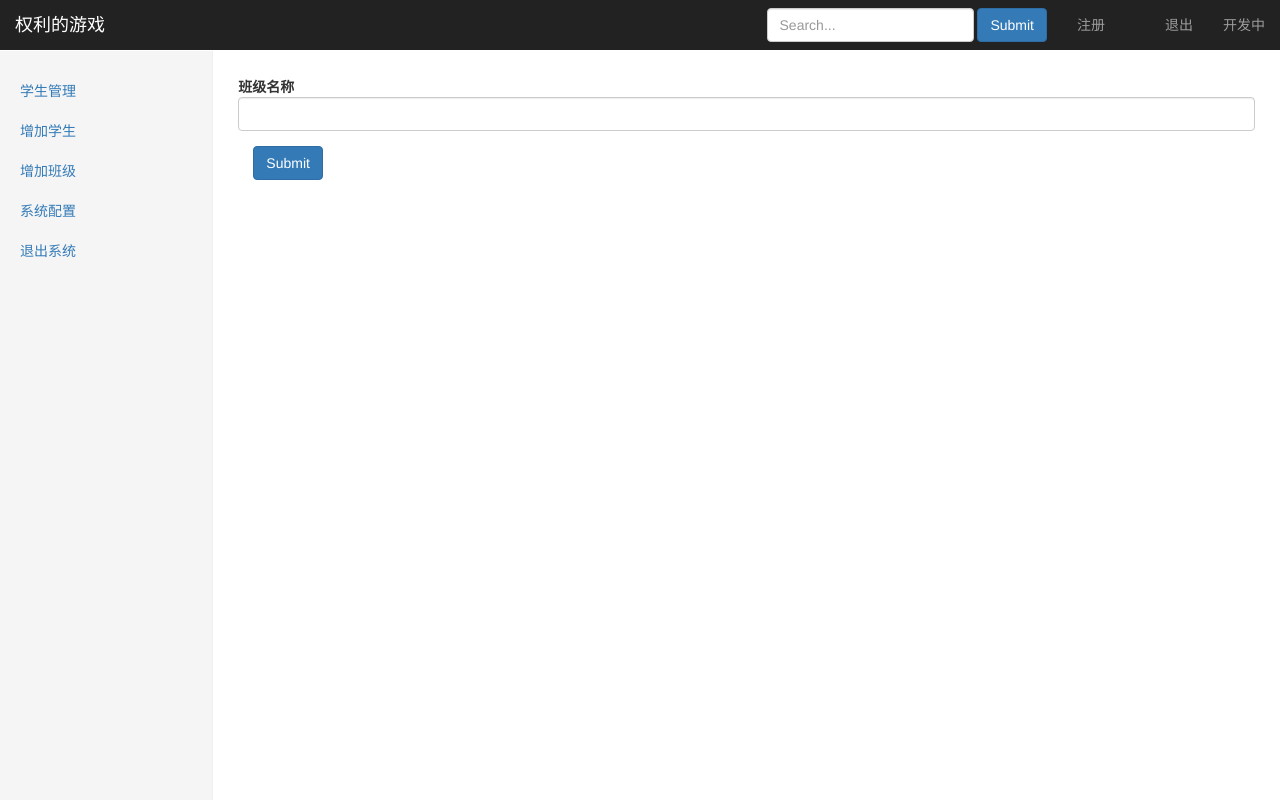
After one commit to z991/Stuent_Manage_Systerm, a Django app: template django1703zz/day5/templates/stumanage/class_add.html in a window 1280 px wide. The commit adds this page. Run offline with Django 3.2, Linux system fonts and the light colour scheme; the template is opened without the code that fills it, so the values that code supplies are empty; some libraries are stand-ins or nearby versions.

Commit message:
增加新增班级功能

```diff
--- a/django1703zz/day5/day5/__init__.py
+++ b/django1703zz/day5/day5/__init__.py
@@ -0,0 +1,5 @@
+from __future__ import absolute_import, unicode_literals
+import pymysql
+
+
+pymysql.install_as_MySQLdb()
--- a/django1703zz/day5/day5/urls.py
+++ b/django1703zz/day5/day5/urls.py
@@ -11,6 +11,7 @@ urlpatterns = [
     url(r'^$',views.index,name='index'),
     url(r'^stu_del/$',views.stu_del,name='stu_del'),
     url(r'^stu_add/$',views.stu_add,name='stu_add'),
+    url(r'^cls_add/$',views.cls_add,name='cls_add'),
     url(r'^stu_edit/$',views.stu_edit,name='stu_edit'),
     url(r'^login/$',views.login,name='login'),
     url(r'^logout/$',views.logout,name='logout'),
--- a/django1703zz/day5/stumanage/admin.py
+++ b/django1703zz/day5/stumanage/admin.py
@@ -1,5 +1,5 @@
 from django.contrib import admin
-import models
+from stumanage import models
 # Register your models here.
 admin.site.register(models.Student)
 
--- a/django1703zz/day5/stumanage/models.py
+++ b/django1703zz/day5/stumanage/models.py
@@ -11,9 +11,6 @@ class Student(models.Model):
     add_date=models.DateTimeField(verbose_name='添加时间',auto_now_add=True)
     cls=models.ForeignKey('Class')
     avatar=models.ImageField(verbose_name='头像',upload_to='avatar/',default='avatar/default.jpg')
-
-
-
 
     #内部类 对表
     def __unicode__(self):
--- /dev/null
+++ b/django1703zz/day5/templates/stumanage/class_add.html
@@ -0,0 +1,19 @@
+{% extends 'stumanage/base.html' %}
+
+{% block main %}
+<form class="form-horizontal" action="" method="post" enctype="multipart/form-data">
+    <div class="form-group">
+        <label class="control-label" col-sm-2>班级名称</label>
+        <div class="clo-sm-6">
+           <input class="form-control" type="text" name="cls_name" value="{{ cls.name }}">
+        </div>
+        <div >
+            <span style="color: red">{{ error }}</span>
+        </div>
+    </div>
+        <input class="btn btn-primary" type="submit">
+    </div>
+</form>
+
+
+{% endblock %}
--- a/django1703zz/day5/templates/stumanage/menu.html
+++ b/django1703zz/day5/templates/stumanage/menu.html
@@ -1,7 +1,8 @@
         <div class="col-sm-3 col-md-2 sidebar">
           <ul class="nav nav-sidebar">
             <li class="{{ index }}"><a href="{% url 'index' %}">学生管理<span class="sr-only">(current)</span></a></li>
-            <li class="{{ manage }}"><a href="{% url 'stu_add' %}">增加学生</a></li>
+            <li class="{{ manage }}"><a href="{% url 'stu_add' %}">增加学生</a>
+            <li class="{{ cls_manage }}"><a href="{% url 'cls_add' %}">增加班级</a></li>
             <li class="{{ config }}"><a href="#">系统配置</a></li>
             <li><a href="">退出系统</a></li>
           </ul>
```
Also changed, not shown: django1703zz/day5/stumanage/views.py (+17 -8 lines), django1703zz/day5/upload/avatar/3ad66c07-715b-4f0e-9da4-9f929b7e2655.jpg (added), django1703zz/day5/upload/avatar/f8283b33-1c52-4439-a65c-2ceb6e0ed033.jpg (added).
